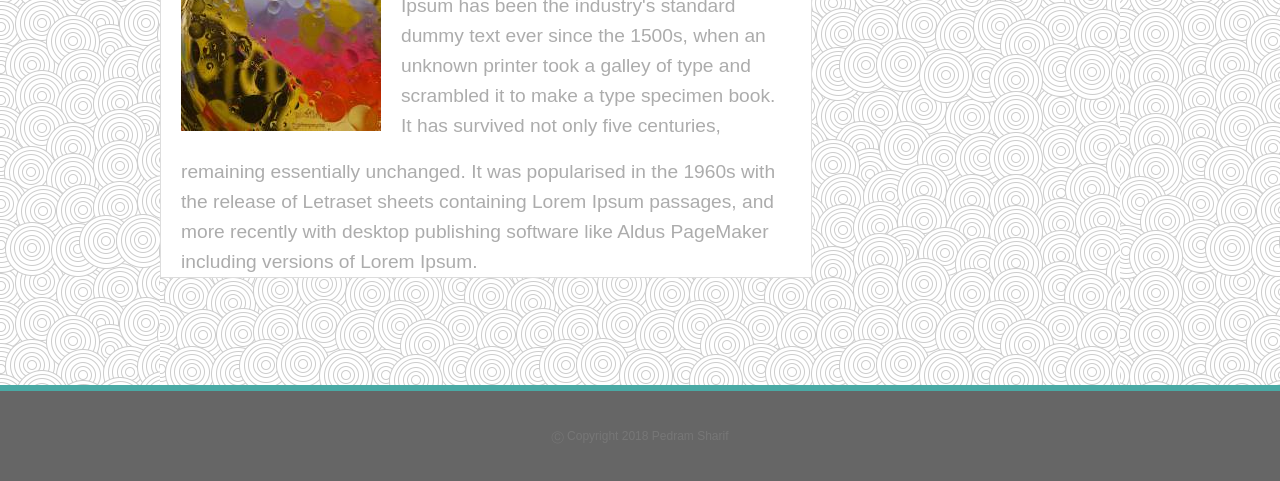
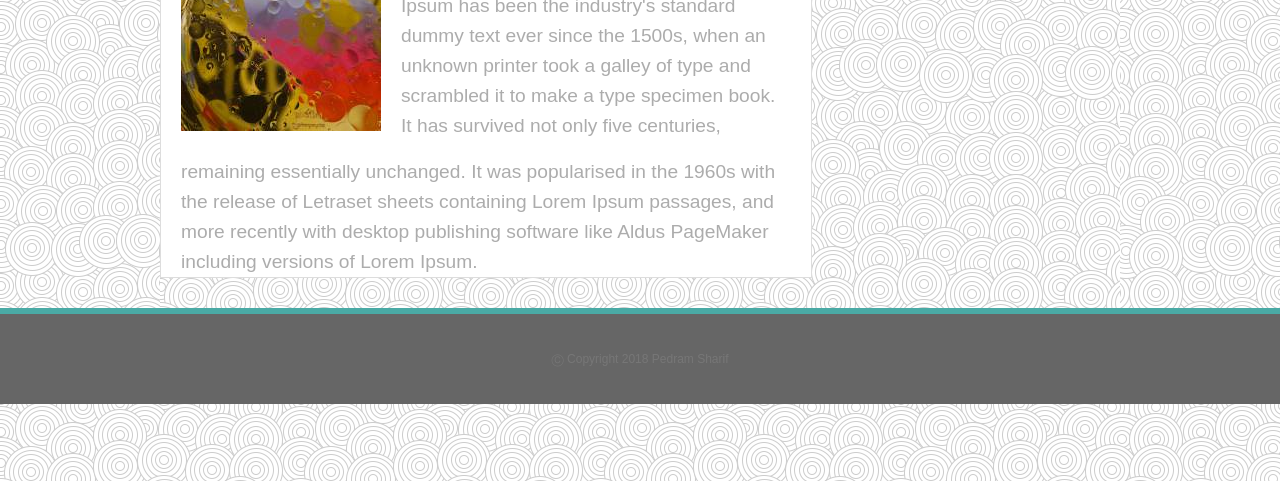
Before and after one commit to psharif/Basic-Portfolio, a plain HTML site: page index.html in a window 1280 px wide. Shown: the part 319-800 px from the top of the page. Drawn offline with Linux system fonts and the light colour scheme.

Commit message:
Added Sticky Footer doesn't need to be graded just wanted to add

```diff
--- a/assets/css/style.css
+++ b/assets/css/style.css
@@ -300,8 +300,9 @@ h1 {
 	color: #777777;
 	font-family: 'Arial', 'Helvetica Neue', Helvetica, sans-serif;
 	border-top: 6px solid #4aaaa5;
-    position: fixed;
+    /*position: fixed;*/
     bottom: 0;
     width: 100%;
+    margin-top: -90px;
 }
 /* Ends Footer Class*/
```
